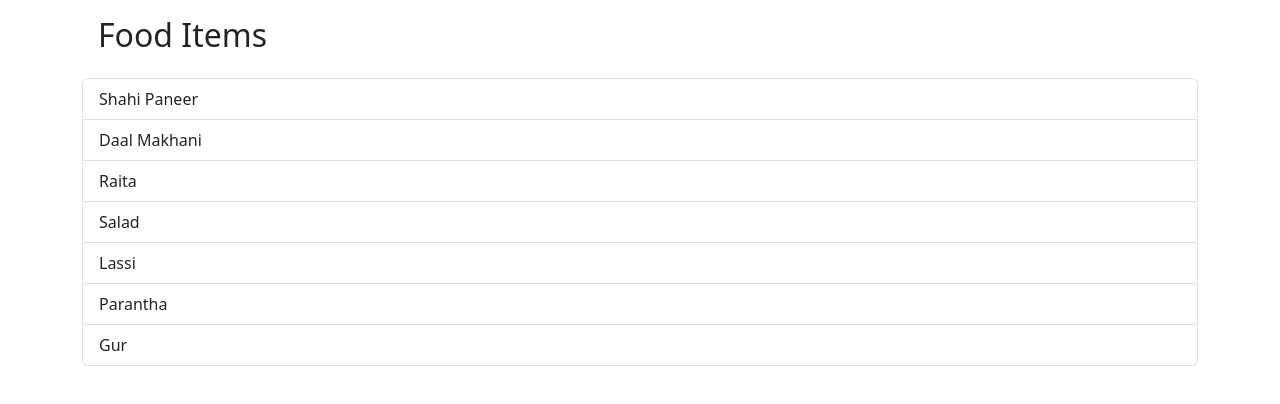
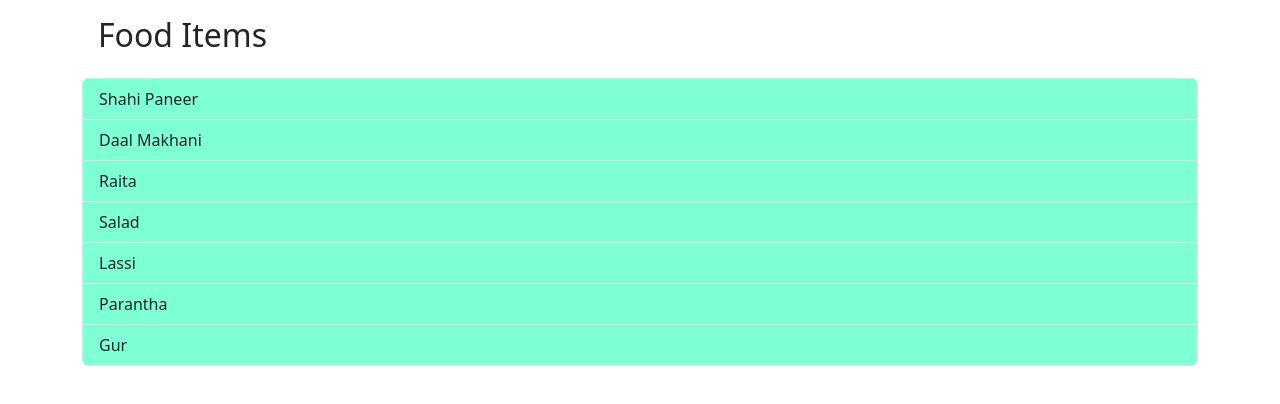
Before and after one commit to Yuvraj3905/Internal_Training, a React (Vite) app in the folder P2/vite-project/: page / in a window 1280 px wide. Shown: the top 404 px of the page. Built offline with nearby package versions, Linux system fonts and the light colour scheme.

Commit message:
Component

```diff
--- /dev/null
+++ b/P2/vite-project/src/App.css
@@ -0,0 +1,4 @@
+.l1{
+    background-color: aquamarine;
+
+}
--- a/P2/vite-project/src/App.jsx
+++ b/P2/vite-project/src/App.jsx
@@ -1,5 +1,6 @@
 
 import FoodList from './component/FoodList'
+import "./App.css";
 
 function App() {
   const foodItem=["Shahi Paneer","Daal Makhani","Raita","Salad","Lassi","Parantha","Gur"];
--- /dev/null
+++ b/P2/vite-project/src/component/Error.jsx
@@ -0,0 +1,9 @@
+import React from 'react'
+
+export default function Error() {
+  return (
+
+      <div className='alert alert-danger' role='alert'>No Food Available</div>
+
+  )
+}
--- a/P2/vite-project/src/component/FoodItem.jsx
+++ b/P2/vite-project/src/component/FoodItem.jsx
@@ -3,7 +3,7 @@ import React from 'react'
 export default function FoodItem({x}) {
   return (
    <>
-   <li  className="list-group-item">{x}</li>
+   <li  className="list-group-item l1">{x}</li>
    </>
   )
 }
--- a/P2/vite-project/src/component/FoodList.jsx
+++ b/P2/vite-project/src/component/FoodList.jsx
@@ -1,10 +1,11 @@
 import React from 'react'
 import FoodItem from './FoodItem';
+import Error from './Error';
 
 export default function FoodList(props) {
     let item=props.item;
     if(item.length===0){
-        return <div className='alert alert-danger' role='alert'>No Food Available</div>;
+        return <Error />;
     }else{
 
         return (
@@ -12,7 +13,7 @@ export default function FoodList(props) {
     <>
     <div className='container'>
         <h2 className='p-3'>Food Items</h2>
-    <ul className="list-group">
+    <ul className="list-group" >
         {
 
         item.map((x)=>(
--- a/P2/vite-project/src/main.jsx
+++ b/P2/vite-project/src/main.jsx
@@ -1,6 +1,7 @@
 import React from 'react'
 import ReactDOM from 'react-dom/client'
 import App from './App.jsx'
+import "./app.css";
 
 ReactDOM.createRoot(document.getElementById('root')).render(
   <React.StrictMode>
```
